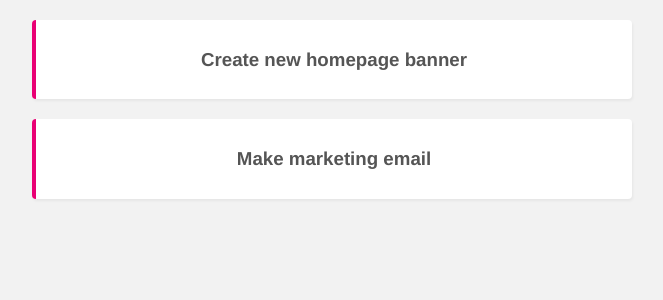
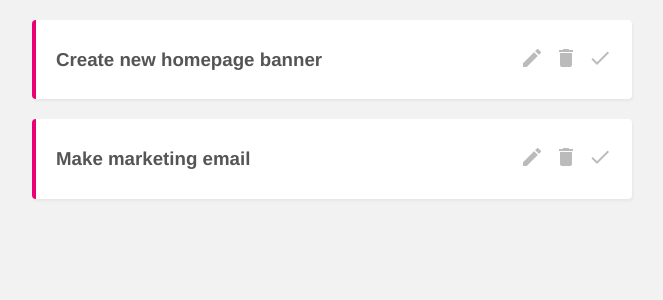
Before and after one commit to kylesdev91/project-planner, a Vue app: page / in a window 1280 px wide. Shown: the top 300 px of the page, without its empty margins (308-971 px from the left). Built offline with nearby package versions, Linux system fonts and the light colour scheme; data requests are answered from the project's data file.

Commit message:
Lecture 60

```diff
--- a/public/index.html
+++ b/public/index.html
@@ -5,6 +5,9 @@
     <meta http-equiv="X-UA-Compatible" content="IE=edge">
     <meta name="viewport" content="width=device-width,initial-scale=1.0">
     <link rel="icon" href="<%= BASE_URL %>favicon.ico">
+    <link href="https://fonts.googleapis.com/icon?family=Material+Icons"
+      rel="stylesheet">
+
     <title><%= htmlWebpackPlugin.options.title %></title>
   </head>
   <body>
--- a/src/components/SingleProject.vue
+++ b/src/components/SingleProject.vue
@@ -2,6 +2,17 @@
   <div class="project">
     <div class="actions">
       <h3 @click="showDetails = !showDetails">{{ project.title }}</h3>
+      <div class="icons">
+        <span class="material-icons">
+            edit
+        </span>
+        <span class="material-icons">
+            delete
+        </span>
+         <span class="material-icons">
+            done
+        </span>
+      </div>
     </div>
     <div v-if="showDetails" class="details">
       <p>{{ project.details }}</p>
@@ -33,4 +44,18 @@
   h3 {
     cursor: pointer;
   }
+  .actions {
+    display: flex;
+    justify-content: space-between;
+    align-items: center;
+  }
+  .material-icons {
+    font-size: 24px;
+    margin-left: 10px;
+    color: #bbb;
+    cursor: pointer;
+  }
+  .material-icons:hover {
+    color: #777;
+  }
 </style>
```
